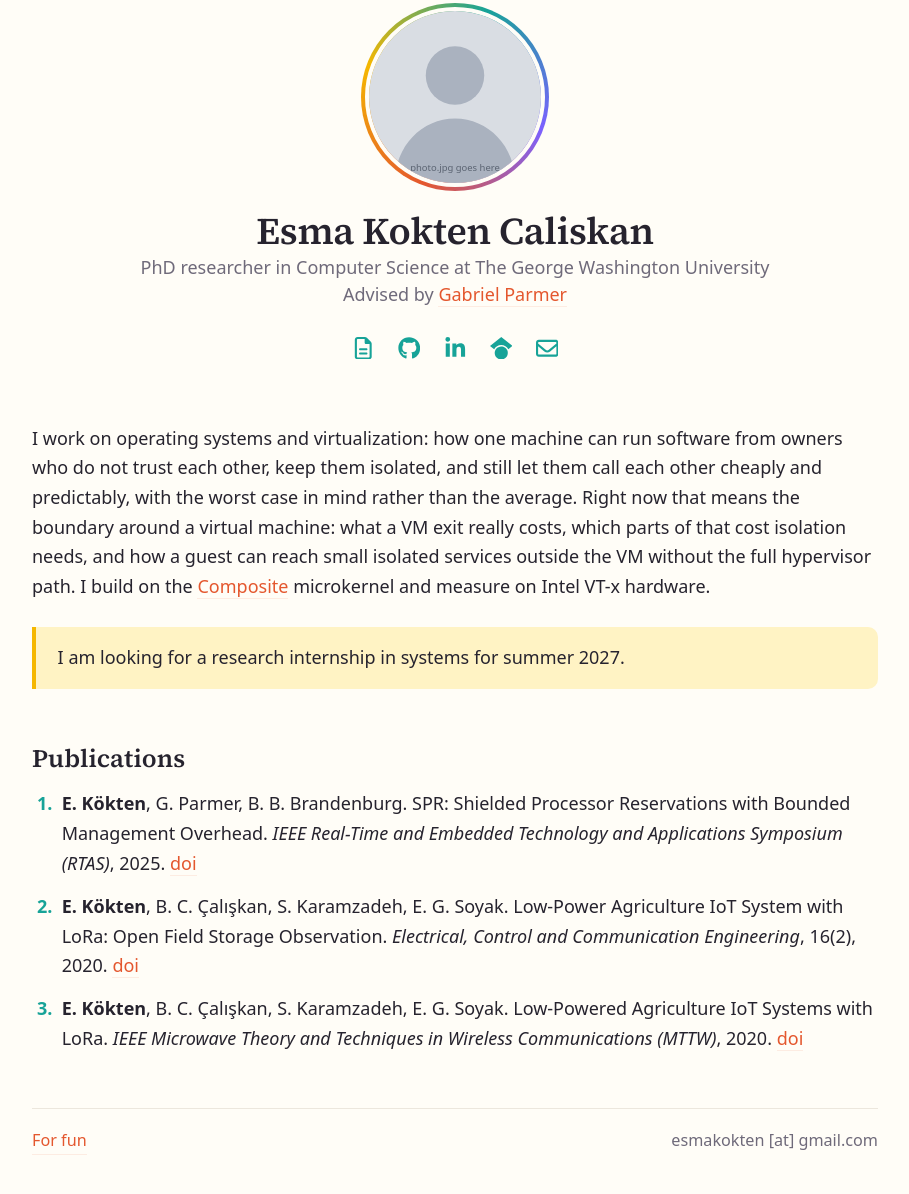
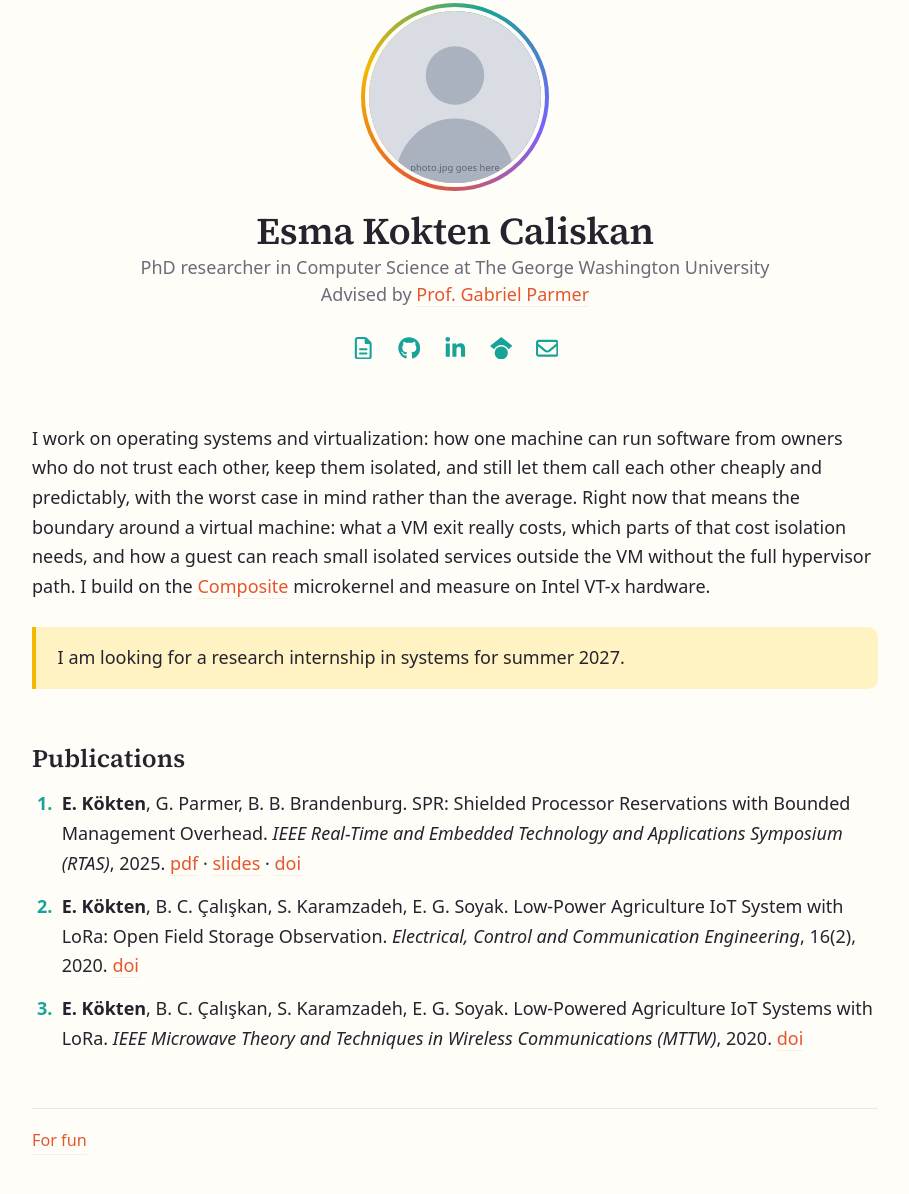
Before and after one commit to esmakokten/esmakokten.github.io, a plain HTML site: page index.html in a window 1280 px wide. Shown: the part 66-1260 px from the top of the page, without its empty margins (185-1094 px from the left). Drawn offline with Linux system fonts and the light colour scheme.

Commit message:
SPR paper and slides, Prof. title, email off the footer
Adds papers/rtas25-spr.pdf (camera-ready, same bytes as the copy on the
advisor's site) and papers/rtas25-spr-slides.pdf (Ghostscript ebook
quality, 18 MB, from the 56 MB export). Links them from the SPR entry.

Co-Authored-By: Claude Fable 5.1 <noreply@anthropic.com>

```diff
--- a/index.html
+++ b/index.html
@@ -22,7 +22,7 @@
       <h1>Esma Kokten Caliskan</h1>
       <p class="role">
         PhD researcher in Computer Science at The George Washington University<br>
-        Advised by <a href="https://faculty.cs.gwu.edu/gparmer/">Gabriel Parmer</a>
+        Advised by <a href="https://faculty.cs.gwu.edu/gparmer/">Prof. Gabriel Parmer</a>
       </p>
     </div>
     <ul class="icons" aria-label="Links">
@@ -52,7 +52,7 @@
   <section aria-labelledby="pubs">
     <h2 id="pubs">Publications</h2>
     <ol class="pubs">
-      <li><span class="me">E. Kökten</span>, G. Parmer, B. B. Brandenburg. SPR: Shielded Processor Reservations with Bounded Management Overhead. <i>IEEE Real-Time and Embedded Technology and Applications Symposium (RTAS)</i>, 2025. <a href="https://doi.org/10.1109/RTAS65571.2025.00008">doi</a></li>
+      <li><span class="me">E. Kökten</span>, G. Parmer, B. B. Brandenburg. SPR: Shielded Processor Reservations with Bounded Management Overhead. <i>IEEE Real-Time and Embedded Technology and Applications Symposium (RTAS)</i>, 2025. <a href="papers/rtas25-spr.pdf">pdf</a> · <a href="papers/rtas25-spr-slides.pdf">slides</a> · <a href="https://doi.org/10.1109/RTAS65571.2025.00008">doi</a></li>
       <li><span class="me">E. Kökten</span>, B. C. Çalışkan, S. Karamzadeh, E. G. Soyak. Low-Power Agriculture IoT System with LoRa: Open Field Storage Observation. <i>Electrical, Control and Communication Engineering</i>, 16(2), 2020. <a href="https://doi.org/10.2478/ecce-2020-0013">doi</a></li>
       <li><span class="me">E. Kökten</span>, B. C. Çalışkan, S. Karamzadeh, E. G. Soyak. Low-Powered Agriculture IoT Systems with LoRa. <i>IEEE Microwave Theory and Techniques in Wireless Communications (MTTW)</i>, 2020. <a href="https://doi.org/10.1109/MTTW51045.2020.9244927">doi</a></li>
     </ol>
@@ -60,7 +60,6 @@
 
   <footer>
     <a href="fun.html">For fun</a>
-    <span>esmakokten [at] gmail.com</span>
   </footer>
 
 </main>
```
Also changed, not shown: fun.html (+0 -1 lines), 2 other files.
